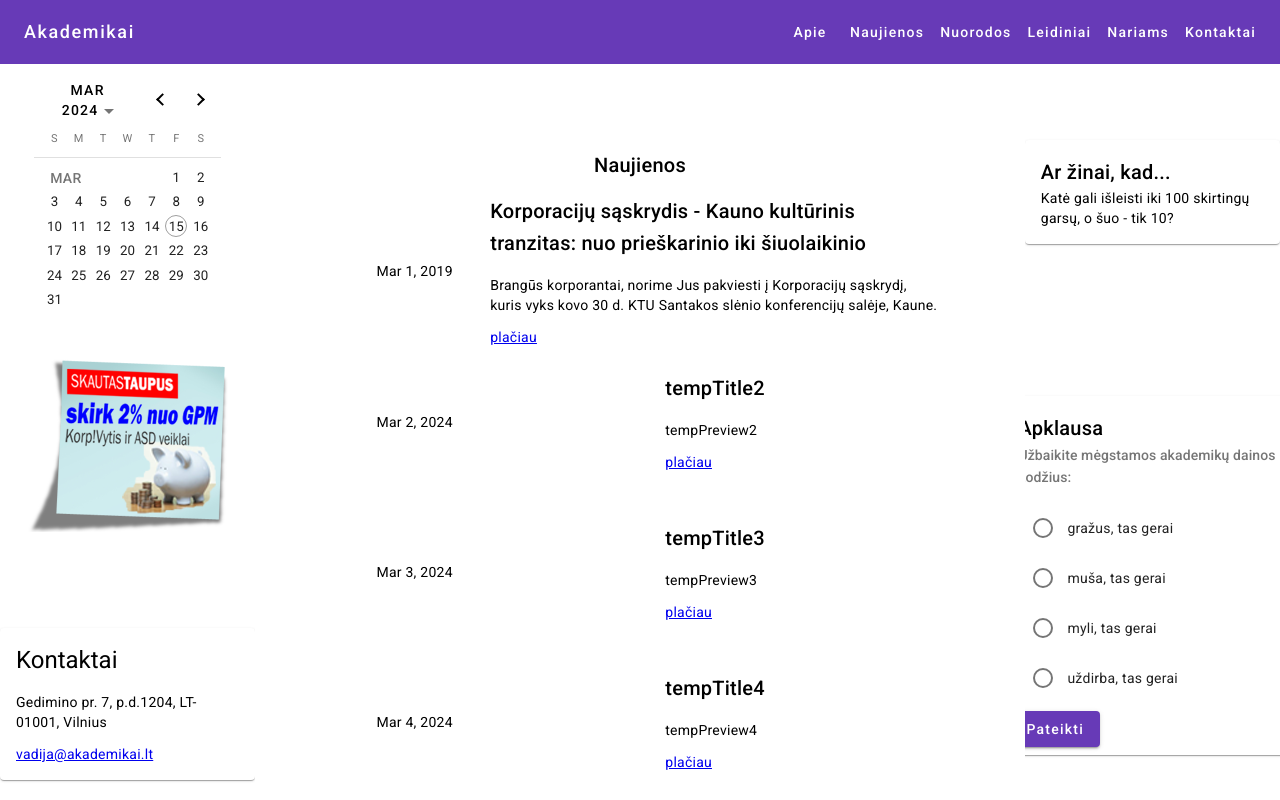
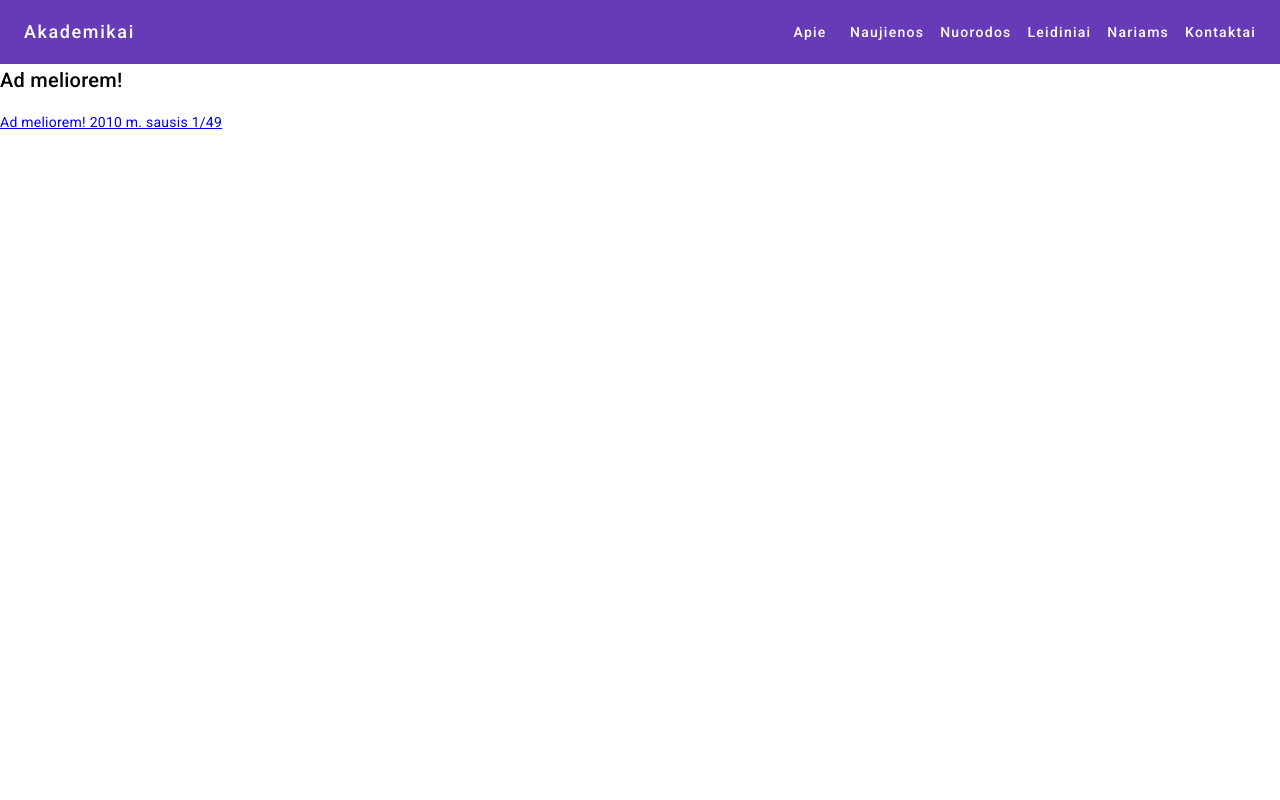
Before and after one commit to BernardasAdomas/akademikai-site, an Angular app: page /leidiniai/ad-meliorem in a window 1280 px wide. Before the commit this address led to /. Shown: the top 800 px of the page. Built offline with nearby package versions, Linux system fonts and the light colour scheme.

Commit message:
added ad-meliorem component

```diff
--- /dev/null
+++ b/src/app/ad-meliorem/ad-meliorem.component.html
@@ -0,0 +1,2 @@
+<h2>Ad meliorem!</h2>
+<a [href]="journalLink">Ad meliorem! 2010 m. sausis 1/49</a>
--- /dev/null
+++ b/src/app/ad-meliorem/ad-meliorem.component.ts
@@ -0,0 +1,12 @@
+import { Component } from '@angular/core';
+
+@Component({
+  selector: 'app-ad-meliorem',
+  standalone: true,
+  imports: [],
+  templateUrl: './ad-meliorem.component.html',
+  styleUrl: './ad-meliorem.component.css'
+})
+export class AdMelioremComponent {
+  journalLink = "../assets/journals/admeliorem.pdf";
+}
--- a/src/app/app.routes.ts
+++ b/src/app/app.routes.ts
@@ -9,6 +9,7 @@ import { NewsListComponent } from './news/news-list/news-list.component';
 import { DonationsComponent } from './donations/donations.component';
 import { CalendarComponent } from './calendar/calendar.component';
 import { LinksListComponent } from './links/links-list/links-list.component';
+import { AdMelioremComponent } from './ad-meliorem/ad-meliorem.component';
 
 export const routes: Routes = [
     { path: 'apie-mus', component: AboutUsComponent, pathMatch: 'full' },
@@ -23,6 +24,7 @@ export const routes: Routes = [
     { path: 'parama', component: DonationsComponent, pathMatch: 'full' },
     { path: 'kalendorius', component: CalendarComponent, pathMatch: 'full' },
     { path: 'nuorodos', component: LinksListComponent, pathMatch: 'full'},
+    { path: 'leidiniai/ad-meliorem', component: AdMelioremComponent, pathMatch: 'full'},
     { path: '', component: TitlePageComponent, pathMatch: 'full' },
     { path: '**', redirectTo: '', pathMatch: 'full' }
 ];
--- a/src/app/menu/menu.component.html
+++ b/src/app/menu/menu.component.html
@@ -28,5 +28,5 @@
 
 <mat-menu #LeidiniaiMenu="matMenu">
     <button mat-menu-item [routerLink]="['/apie-mus']">Mūsų vytis</button>
-    <button mat-menu-item [routerLink]="['/apie-mus']">Ad meliorem!</button>
+    <button mat-menu-item [routerLink]="['leidiniai/ad-meliorem']">Ad meliorem!</button>
 </mat-menu>
```
Also changed, not shown: src/app/ad-meliorem/ad-meliorem.component.css (added), 2 other files (tests, documents, lock files or other folders).
